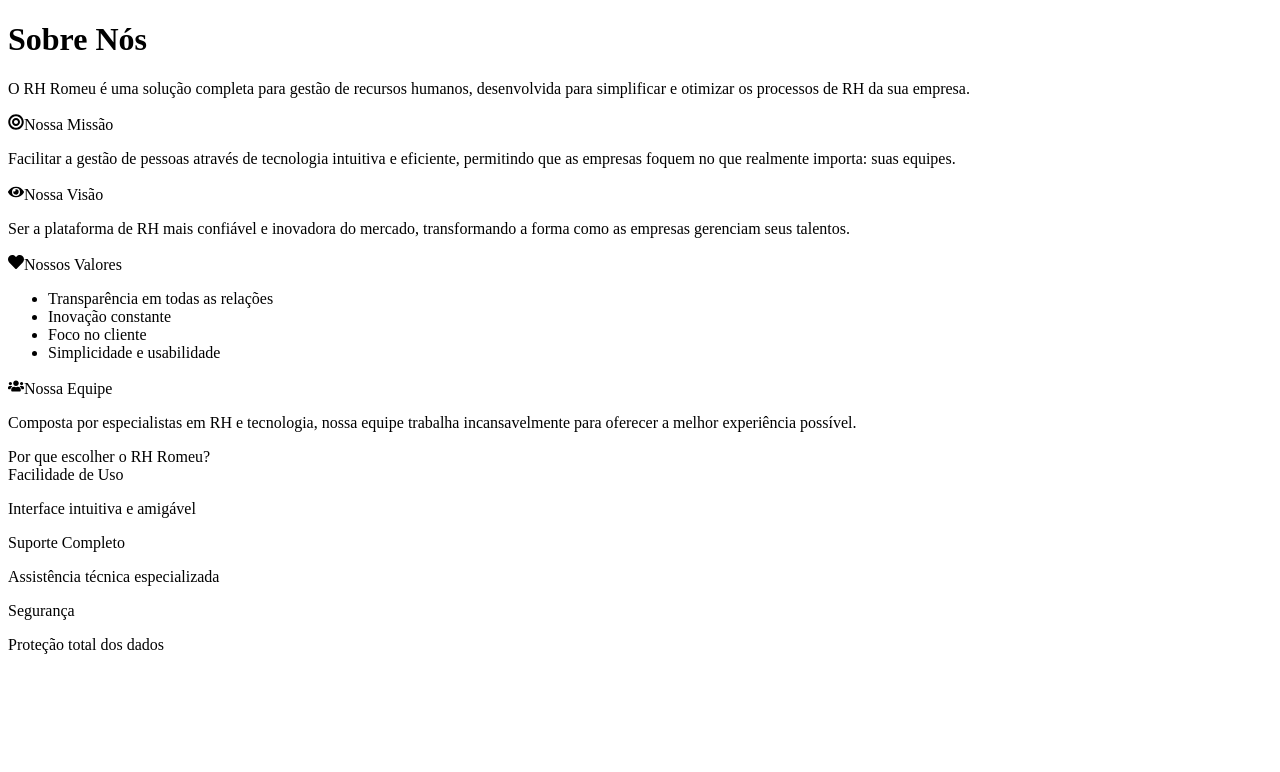
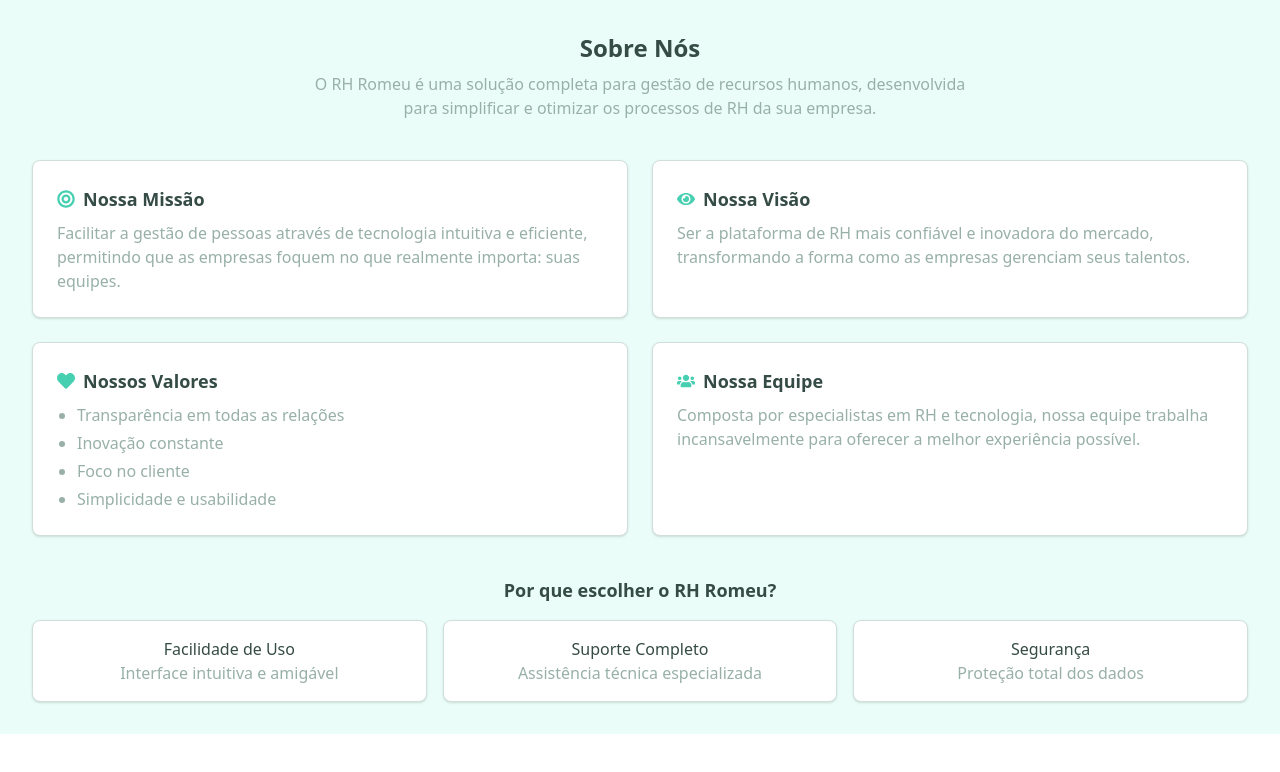
Before and after one commit to Generation-Projeto-Integrador-Grupo-2/desafio1_front_end, a React (Vite) app: page /sobre in a window 1280 px wide. Shown: the top 772 px of the page. Built offline with nearby package versions, Linux system fonts and the light colour scheme.

Commit message:
fix: import no index.css e ajuste de cores

```diff
--- /dev/null
+++ b/src/index.css
@@ -0,0 +1 @@
+@import "tailwindcss";
--- a/src/main.tsx
+++ b/src/main.tsx
@@ -1,6 +1,7 @@
 import React from "react";
 import ReactDOM from "react-dom/client";
 import App from "./App.tsx";
+import './index.css'
 
 ReactDOM.createRoot(document.getElementById("root")!).render(
   <React.StrictMode>
--- a/src/pages/SobreNos.tsx
+++ b/src/pages/SobreNos.tsx
@@ -2,44 +2,44 @@ import { FaBullseye, FaEye, FaHeart, FaUsers } from 'react-icons/fa';
 
 const SobreNos = () => {
   return (
-    <div className="p-8">
+    <div className="p-8 bg-[#EBFDF8]">
       <div className="text-center mb-10">
-        <h1 className="text-2xl font-bold mb-2">Sobre Nós</h1>
-        <p className="text-gray-600 max-w-2xl mx-auto">
+        <h1 className="text-2xl font-bold mb-2 text-[#354B45]">Sobre Nós</h1>
+        <p className="text-[#98B0A9] max-w-2xl mx-auto">
           O RH Romeu é uma solução completa para gestão de recursos humanos, desenvolvida para
           simplificar e otimizar os processos de RH da sua empresa.
         </p>
       </div>
 
       <div className="grid grid-cols-1 md:grid-cols-2 gap-6 mb-10">
-        <div className="border rounded-lg p-6 bg-white shadow">
-          <div className="flex items-center mb-2 text-lg font-semibold">
-            <FaBullseye className="text-gray-600 mr-2" />
+        <div className="border border-[#D0DFDB] rounded-lg p-6 bg-white shadow">
+          <div className="flex items-center mb-2 text-lg font-semibold text-[#354B45]">
+            <FaBullseye className="text-[#46CFB1] mr-2" />
             Nossa Missão
           </div>
-          <p className="text-gray-600">
+          <p className="text-[#98B0A9]">
             Facilitar a gestão de pessoas através de tecnologia intuitiva e eficiente, permitindo que
             as empresas foquem no que realmente importa: suas equipes.
           </p>
         </div>
 
-        <div className="border rounded-lg p-6 bg-white shadow">
-          <div className="flex items-center mb-2 text-lg font-semibold">
-            <FaEye className="text-gray-600 mr-2" />
+        <div className="border border-[#D0DFDB] rounded-lg p-6 bg-white shadow">
+          <div className="flex items-center mb-2 text-lg font-semibold text-[#354B45]">
+            <FaEye className="text-[#46CFB1] mr-2" />
             Nossa Visão
           </div>
-          <p className="text-gray-600">
+          <p className="text-[#98B0A9]">
             Ser a plataforma de RH mais confiável e inovadora do mercado, transformando a forma como
             as empresas gerenciam seus talentos.
           </p>
         </div>
 
-        <div className="border rounded-lg p-6 bg-white shadow">
-          <div className="flex items-center mb-2 text-lg font-semibold">
-            <FaHeart className="text-gray-600 mr-2" />
+        <div className="border border-[#D0DFDB] rounded-lg p-6 bg-white shadow">
+          <div className="flex items-center mb-2 text-lg font-semibold text-[#354B45]">
+            <FaHeart className="text-[#46CFB1] mr-2" />
             Nossos Valores
           </div>
-          <ul className="text-gray-600 list-disc ml-5 space-y-1">
+          <ul className="text-[#98B0A9] list-disc ml-5 space-y-1">
             <li>Transparência em todas as relações</li>
             <li>Inovação constante</li>
             <li>Foco no cliente</li>
@@ -47,36 +47,36 @@ const SobreNos = () => {
           </ul>
         </div>
 
-        <div className="border rounded-lg p-6 bg-white shadow">
-          <div className="flex items-center mb-2 text-lg font-semibold">
-            <FaUsers className="text-gray-600 mr-2" />
+        <div className="border border-[#D0DFDB] rounded-lg p-6 bg-white shadow">
+          <div className="flex items-center mb-2 text-lg font-semibold text-[#354B45]">
+            <FaUsers className="text-[#46CFB1] mr-2" />
             Nossa Equipe
           </div>
-          <p className="text-gray-600">
+          <p className="text-[#98B0A9]">
             Composta por especialistas em RH e tecnologia, nossa equipe trabalha incansavelmente para
             oferecer a melhor experiência possível.
           </p>
         </div>
       </div>
 
-      <div className="text-center mb-4 font-semibold text-lg">
+      <div className="text-center mb-4 font-semibold text-lg text-[#354B45]">
         Por que escolher o RH Romeu?
       </div>
 
       <div className="grid grid-cols-1 md:grid-cols-3 gap-4 text-center">
-        <div className="border rounded-lg p-4 bg-white shadow">
-          <div className="font-medium">Facilidade de Uso</div>
-          <p className="text-gray-600">Interface intuitiva e amigável</p>
+        <div className="border border-[#D0DFDB] rounded-lg p-4 bg-white shadow">
+          <div className="font-medium text-[#354B45]">Facilidade de Uso</div>
+          <p className="text-[#98B0A9]">Interface intuitiva e amigável</p>
         </div>
 
-        <div className="border rounded-lg p-4 bg-white shadow">
-          <div className="font-medium">Suporte Completo</div>
-          <p className="text-gray-600">Assistência técnica especializada</p>
+        <div className="border border-[#D0DFDB] rounded-lg p-4 bg-white shadow">
+          <div className="font-medium text-[#354B45]">Suporte Completo</div>
+          <p className="text-[#98B0A9]">Assistência técnica especializada</p>
         </div>
 
-        <div className="border rounded-lg p-4 bg-white shadow">
-          <div className="font-medium">Segurança</div>
-          <p className="text-gray-600">Proteção total dos dados</p>
+        <div className="border border-[#D0DFDB] rounded-lg p-4 bg-white shadow">
+          <div className="font-medium text-[#354B45]">Segurança</div>
+          <p className="text-[#98B0A9]">Proteção total dos dados</p>
         </div>
       </div>
     </div>
```
